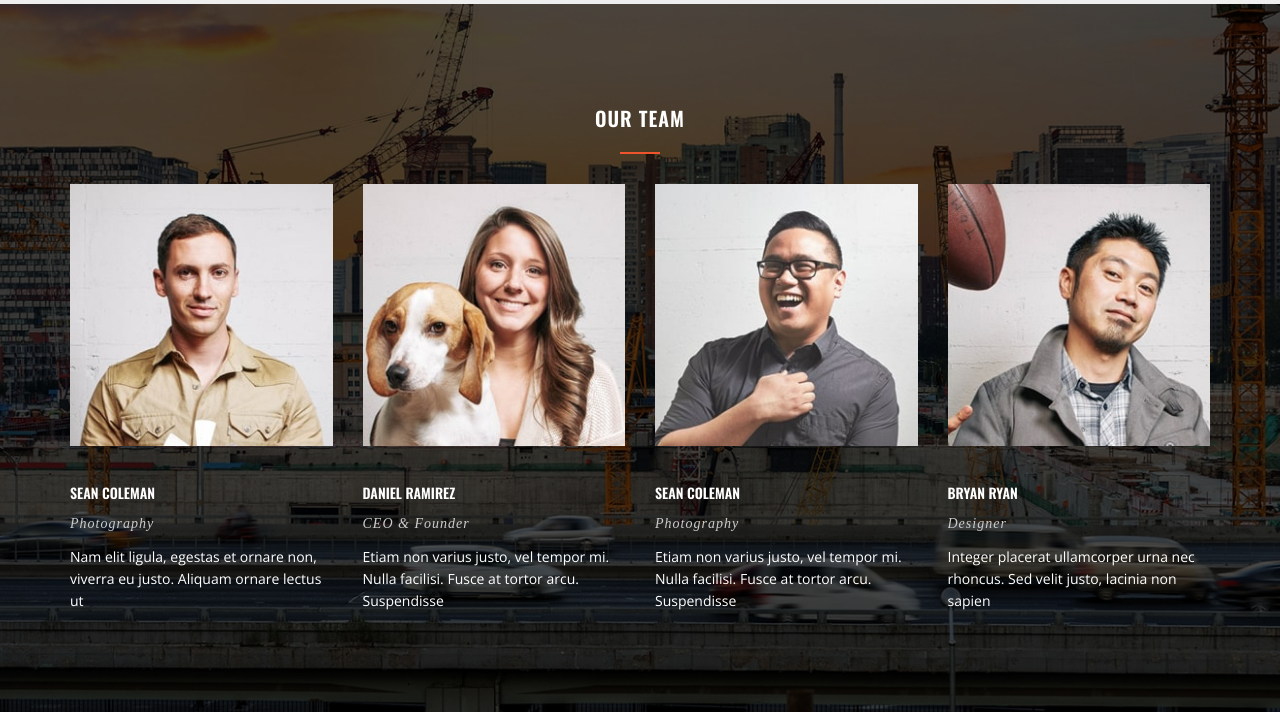
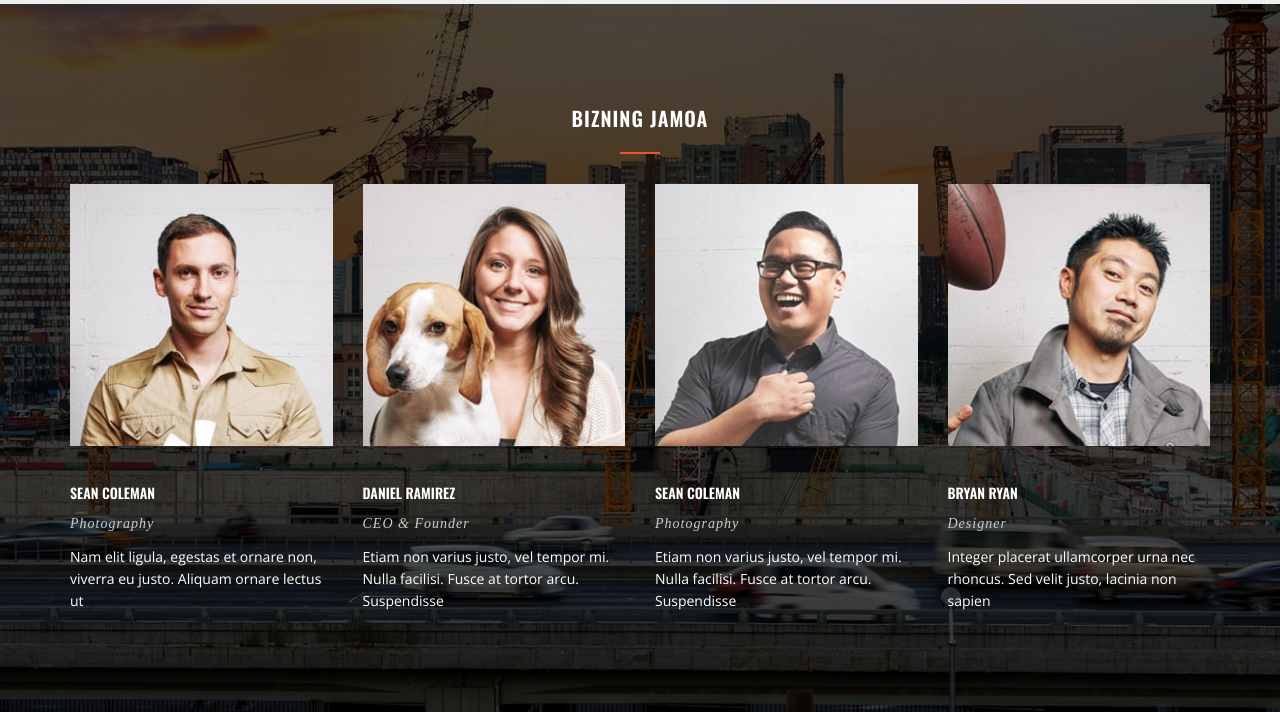
Before and after one commit to zuxriddin99/construction, a Django app: page / in a window 1280 px wide. Shown: the part 4652-5364 px from the top of the page. Run offline with Django 3.2, Linux system fonts and the light colour scheme; grey boxes labelled with a size stand in for pictures from a placeholder-image service; some libraries are stand-ins or nearby versions; some web fonts are replaced.

```diff
--- a/templates/index.html
+++ b/templates/index.html
@@ -656,7 +656,7 @@
 
                         <!-- sec-title -->
                         <div class="sec-title sec-title__lg-title md-text-center">
-                            <h2 class="sec-title__title">Our team</h2><span class="sec-title__divider"></span>
+                            <h2 class="sec-title__title">Bizning jamoa</h2><span class="sec-title__divider"></span>
                         </div><!-- End / sec-title -->
 
                     </div>
```
Also changed, not shown: mainapp/models.py (line endings or trailing spaces).
